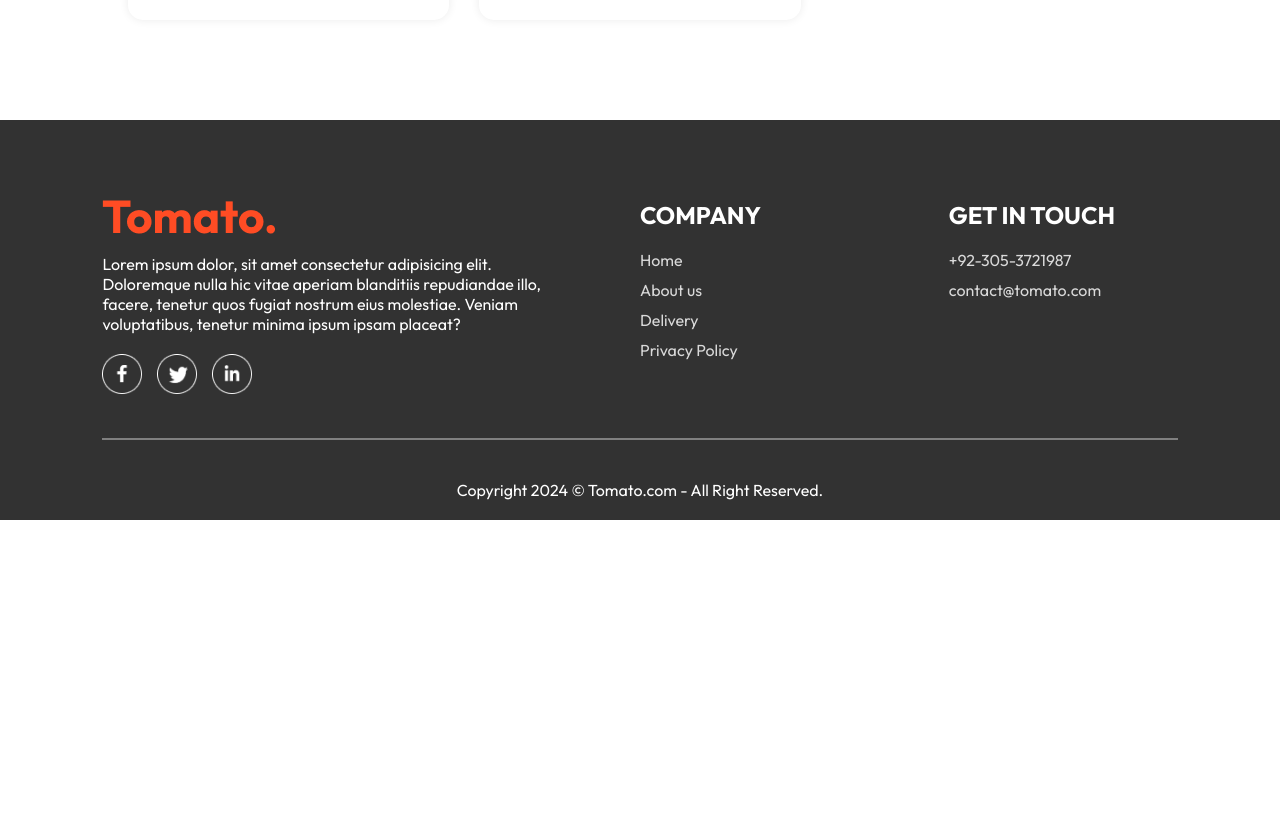
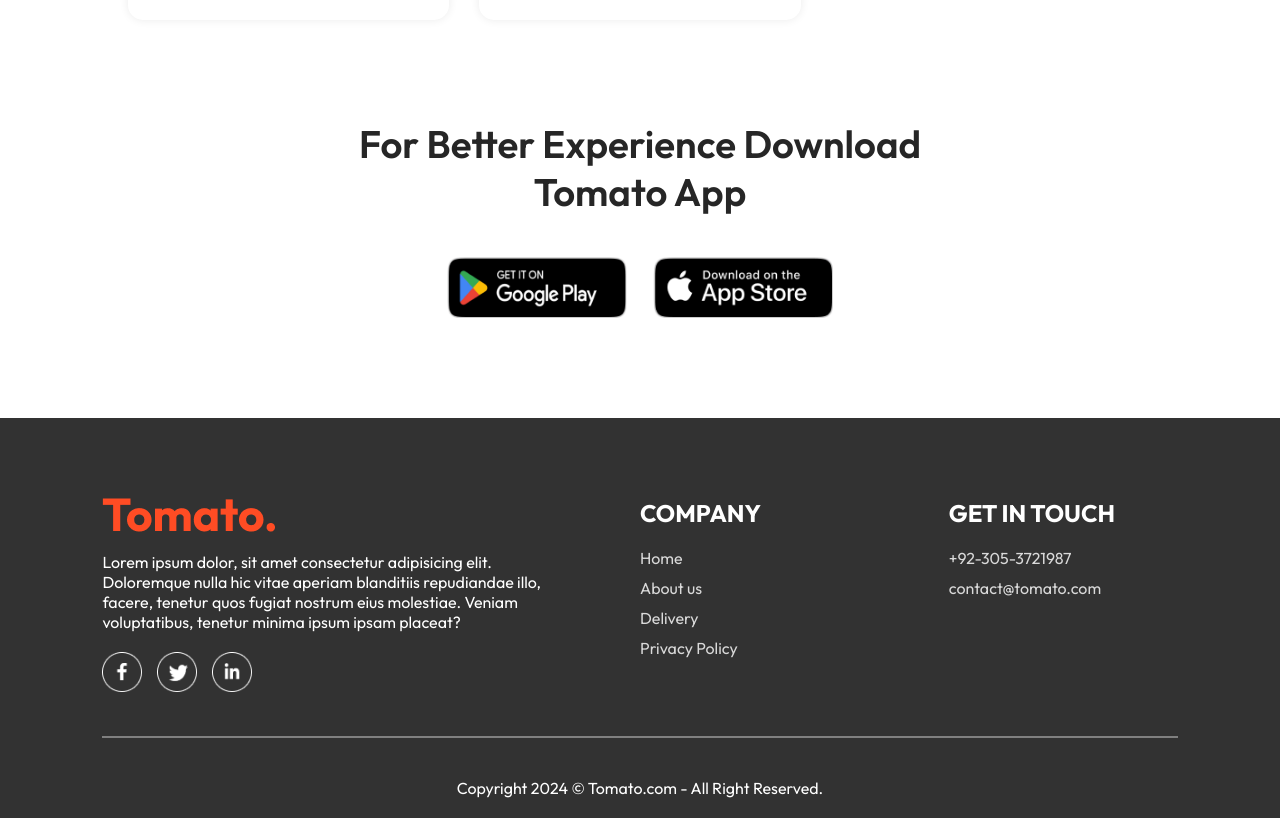
Before and after one commit to saqibbedar/food-del, a React (Vite) app in the folder frontend/: page / in a window 1280 px wide. Shown: the part 5840-6658 px from the top of the page. Before the commit the page ends 6360 px from the top, so only its background shows below. Built offline with nearby package versions, Linux system fonts and the light colour scheme.

Commit message:
added AppDownload Component

```diff
--- /dev/null
+++ b/frontend/src/components/AppDownload/AppDownload.css
@@ -0,0 +1,25 @@
+.app-download{
+    margin: auto auto;
+    margin-top: 100px;
+    font-size: max(3vw, 20px);
+    text-align: center;
+    font-weight: 600;
+}
+.app-download p{
+    color: var(--heading-text);
+}
+.app-download-platforms{
+    display: flex;
+    justify-content: center;
+    gap: max(2vw, 10px);
+    margin-top: 40px;
+}
+.app-download-platforms img{
+    width: max(30vw, 120px);
+    max-width: 180px;
+    transition: .5s;
+    cursor: pointer;
+}
+.app-download-platforms img:hover{
+    transform: scale(1.05);
+}
--- /dev/null
+++ b/frontend/src/components/AppDownload/AppDownload.jsx
@@ -0,0 +1,16 @@
+import { assets } from "../../assets/assets"
+import "./AppDownload.css"
+
+const AppDownload = () => {
+  return (
+    <div className="app-download">
+      <p>For Better Experience Download <br/>Tomato App</p>
+      <div className="app-download-platforms">
+        <img src={assets.play_store} alt="" />
+        <img src={assets.app_store} alt="" />
+      </div>
+    </div>
+  )
+}
+
+export default AppDownload
--- a/frontend/src/pages/Home/Home.jsx
+++ b/frontend/src/pages/Home/Home.jsx
@@ -4,6 +4,7 @@ import ExploreMenu from '../../components/ExploreMenu/ExploreMenu'
 import LandingPage from '../../components/LandingPage/LandingPage'
 import { slidesArray } from '../../assets/assets'
 import FoodDisplay from '../../components/FoodDisplay/FoodDisplay'
+import AppDownload from '../../components/AppDownload/AppDownload'
 
 const Home = () => {
   const [category, setCategory] = useState("All");
@@ -13,6 +14,7 @@ const Home = () => {
       <LandingPage slidesArray={slidesArray}/>
       <ExploreMenu category={category} setCategory={setCategory}/>
       <FoodDisplay category={category}/>
+      <AppDownload/>
     </div>
 
   )
```
